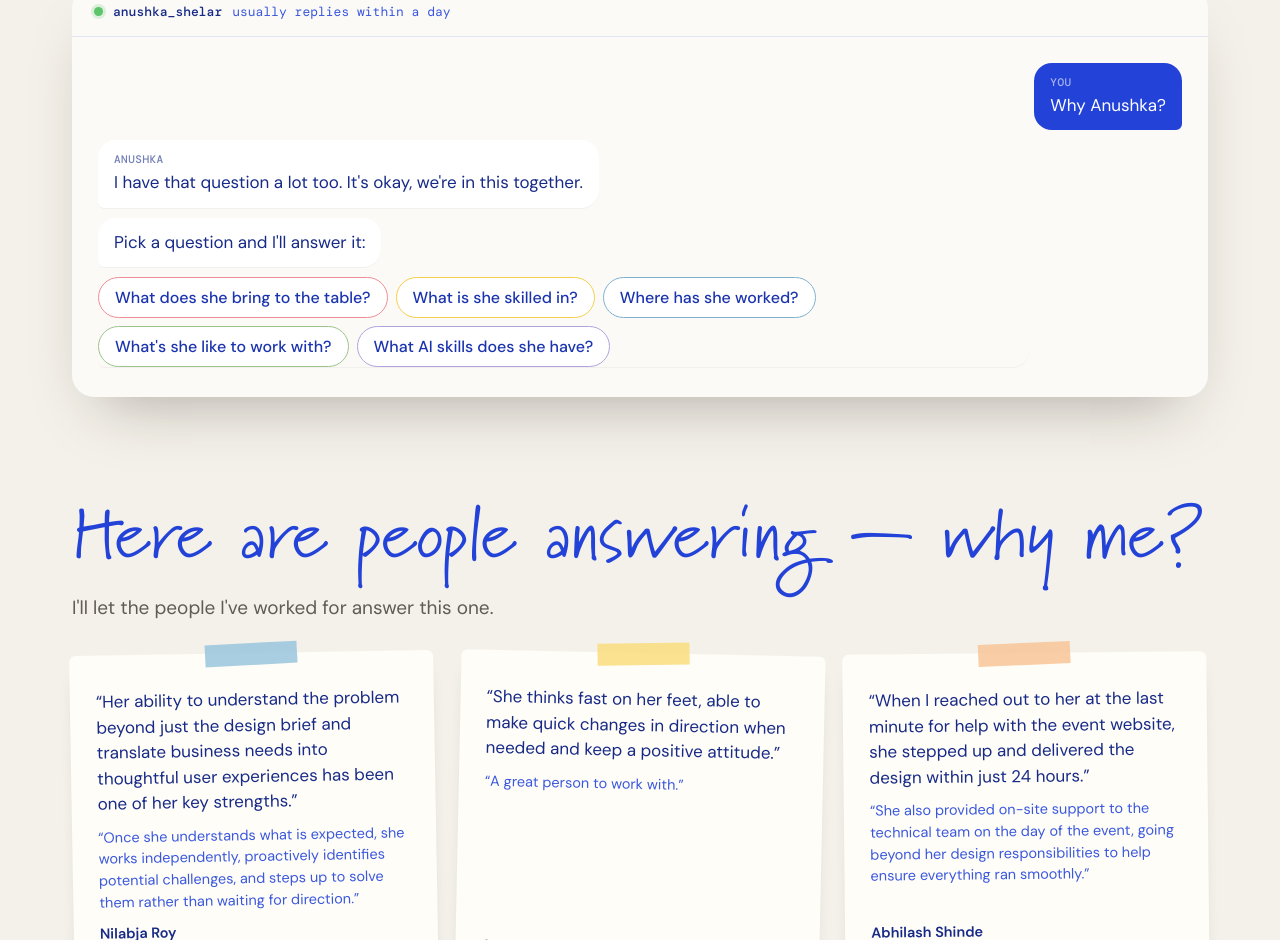
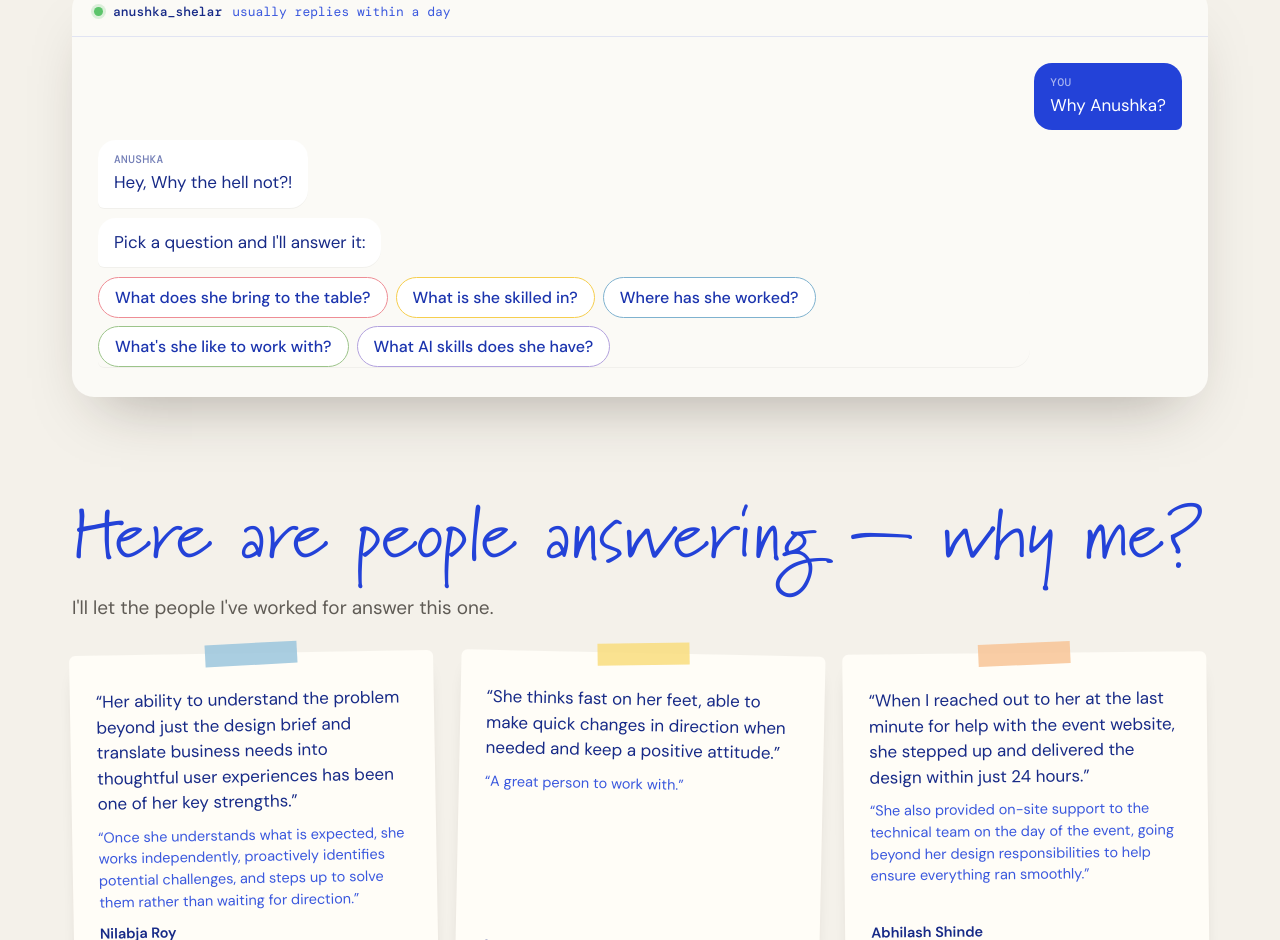
Before and after one commit to anushkashelar11/anushka-portfolio, a plain HTML site: page index.html in a window 1280 px wide. Shown: the part 2672-3612 px from the top of the page. Drawn offline with nearby package versions, Linux system fonts and the light colour scheme; a web font is replaced by a local one.

Commit message:
Add files via upload

```diff
--- a/index.html
+++ b/index.html
@@ -656,7 +656,7 @@ footer.ffold{background:none;padding:0;color:#fff;position:relative;overflow:hid
       <div class="chat-top"><span class="dot"></span><b>anushka_shelar</b><span>usually replies within a day</span></div>
       <div class="thread" id="thread">
         <div class="msg them"><small>you</small>Why Anushka?</div>
-        <div class="msg me"><small>Anushka</small>I have that question a lot too. It's okay, we're in this together.</div>
+        <div class="msg me"><small>Anushka</small>Hey, Why the hell not?!</div>
         <div class="msg me">Pick a question and I'll answer it:</div>
         <div class="msg me quick" aria-label="Questions you can ask">
           <a href="#q1" style="--c:#EE8D95">What does she bring to the table?</a>
```
Also changed, not shown: 1 other file.
